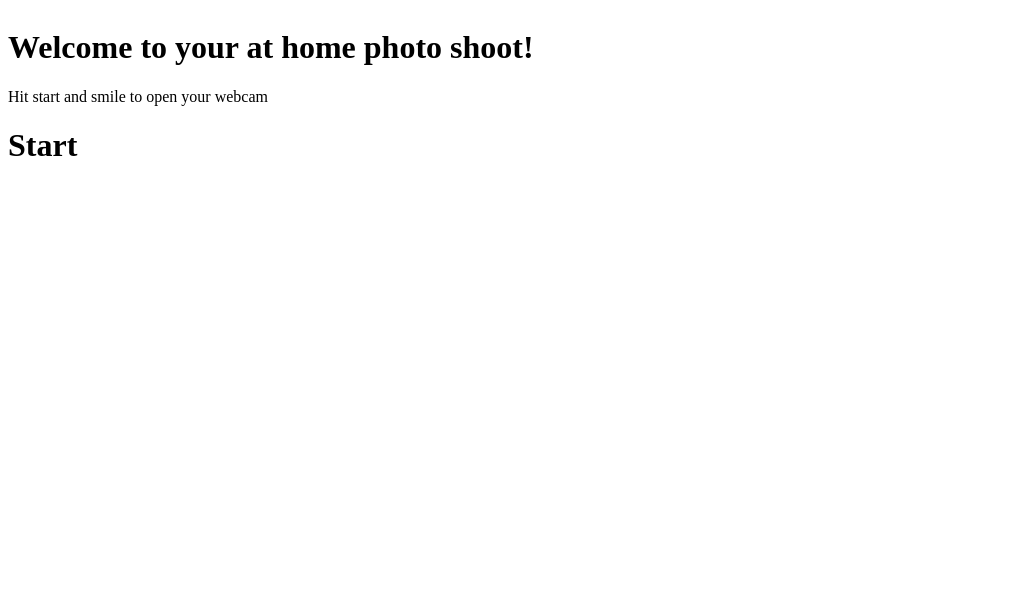
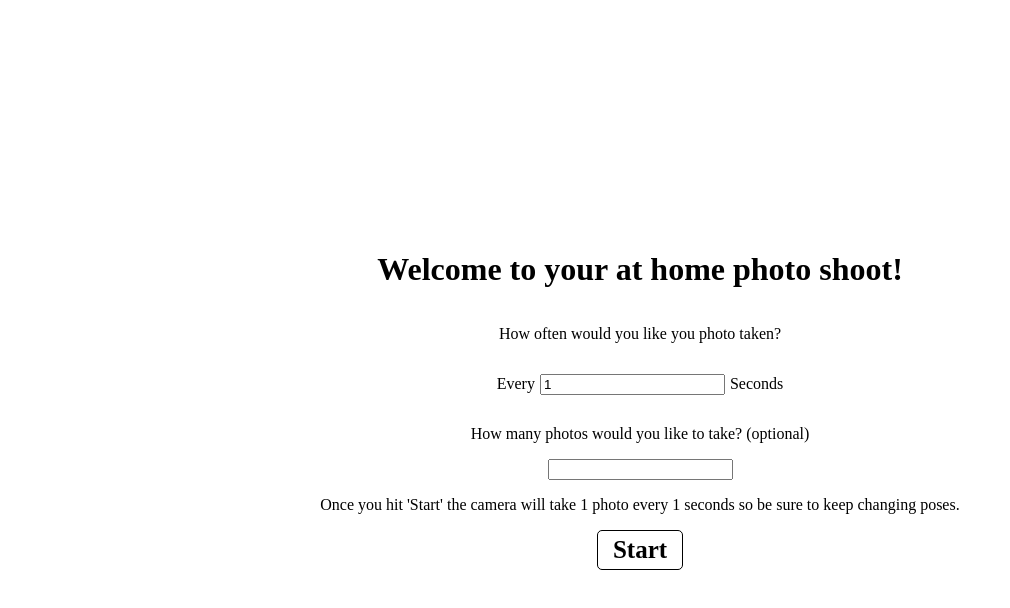
Before and after one commit to snoteboom/Dark_interview, a React (Create React App) app: page / in a window 1280 px wide. Shown: the top 608 px of the page, without its empty margins (0-1010 px from the left). Built offline with nearby package versions, Linux system fonts and the light colour scheme.

Commit message:
Add user ability to select fequency and a max number of photos, as well as the ability to download the image

```diff
--- a/src/App.js
+++ b/src/App.js
@@ -6,20 +6,48 @@ class App extends Component {
   constructor(props){
       super(props)
       this.state = {
-          showWebcam: false
+          showWebcam: false,
+          values: {
+              frequency: 1,
+              maxAmount: null
+          }
       }
   }
 
   allowWebcamUse = () => {
       this.setState({
-          showWebcam: true
+          showWebcam: true,
+      })
+  }
+
+  updateValues = (type, value) => {
+      if(value > 0 || !value){
+          var values = this.state.values
+          values[type] = value
+          this.setState({
+              values: values
+          })
+      }
+  }
+
+  restart = () => {
+      this.setState({
+          showWebcam: false,
+          values: {
+              frequency: 1,
+              maxAmount: null
+          }
       })
   }
 
   render() {
     return (
       <div className="App">
-          {this.state.showWebcam? <WebcamView/> : <WebcamPermissions allowPermissions={this.allowWebcamUse}/>}
+          {this.state.showWebcam?
+              <WebcamView values={this.state.values} restart={this.restart}/>
+              :
+              <WebcamPermissions values={this.state.values} updateValues={this.updateValues.bind(this)} allowPermissions={this.allowWebcamUse}/>
+          }
       </div>
     );
   }
--- a/src/components/WebcamContainer.js
+++ b/src/components/WebcamContainer.js
@@ -1,37 +1,53 @@
 import React, { Component } from 'react';
 import '../styles/styles.scss';
 import Webcamview from './WebcamView.js'
+import ScreenshotList from '../elements/ScreenshotList'
+import ImageModal from '../elements/ImageModal'
 class WebcamContainer extends Component {
 
     constructor(props){
         super(props)
         this.state = {
-            screenshots: []
+            screenshots: [],
+            pause: false
         }
 
     }
 
-    updateScreenshots = (img) =>{
-        if(img){
+    updateScreenshots = (e) =>{
+        if(e){
+            //Need to make sure it adds the image to front of array(not back)
             var screenshots = [...this.state.screenshots]
-            screenshots.push(img)
+            //.push is wrong, fix this before turning in
+            screenshots.push(e)
             this.setState({
                 screenshots: screenshots
             })
         }
     }
 
+    enlargeImage = (e) => {
+        this.setState({
+            pause: true,
+            imgPreview: e
+        })
+    }
+
+    closeModal = () => {
+        this.setState({
+            pause: false,
+            imgPreview: null
+        })
+    }
+
     render() {
         return(
             <div className="Webcam-container">
-                <Webcamview updateScreenshots={this.updateScreenshots.bind(this)}/>
-                {this.state.screenshots.map((img, idx)=>{
-                    return <img className="screenshot"
-                                key={"img" +idx}
-                                src={`${img}`}
-                                alt={`screenshot number ${idx}`}
-                    />
-                })}
+                {this.state.pause && <ImageModal image={this.state.imgPreview} closeModal={this.closeModal}/>}
+                <Webcamview restart={this.props.restart} settings={this.props.values} updateScreenshots={this.updateScreenshots.bind(this)} pause={this.state.pause}/>
+                <h1>Your photos: </h1>
+                {this.state.screenshots.length > 0 && <ScreenshotList enlargeImage={this.enlargeImage.bind(this)} screenshots={this.state.screenshots}/>}
+
             </div>
         )
     }
--- a/src/components/WebcamView.js
+++ b/src/components/WebcamView.js
@@ -1,15 +1,45 @@
 import React, { Component } from 'react';
 import '../styles/styles.scss';
 import Webcam from "react-webcam";
-
+import Button from '../elements/Button'
 class WebcamView extends Component {
 
     constructor(props){
         super(props)
+        this.state = {
+            timer: 0,
+            max: this.props.settings.maxAmount || null
+        }
+        this.interval = null
+        this.frequency = null
+        this.timer = null
     }
 
     componentDidMount() {
-        this.interval = setInterval(() => this.takeScreenShot(), 2000);
+        this.setState({
+            timer: this.props.settings.frequency || 1
+        })
+        this.frequency = this.props.settings.frequency * 1000
+        this.interval = setInterval(() => this.takeScreenShot(), this.frequency );
+        this.timer = setInterval(() =>this.setState({
+            timer:  this.state.timer === 0? this.props.settings.frequency || 1 : this.state.timer - 1
+        }), 1000);
+    }
+
+    componentWillReceiveProps(nextProps) {
+        if(nextProps.pause === true){
+            clearInterval(this.interval)
+            clearInterval(this.timer)
+        }else if(this.props.pause === true && nextProps.pause === false){
+            this.setState({
+                timer: this.props.settings.frequency || 1,
+            }, ()=>{
+                this.interval = setInterval(() => this.takeScreenShot(), this.frequency);
+                this.timer = setInterval(() =>this.setState({
+                    timer:  this.state.timer === 0? this.props.settings.frequency || 1 : this.state.timer - 1
+                }), 1000);
+            })
+        }
     }
 
     setRef = webcam => {
@@ -17,12 +47,27 @@ class WebcamView extends Component {
     };
 
     takeScreenShot=()=>{
-        const imageSrc = this.webcam.getScreenshot();
-        this.props.updateScreenshots(imageSrc)
+        if(this.state.max > 0 || !this.state.max){
+            this.setState({
+                timer: 0,
+                max: this.state.max? this.state.max - 1 : null
+            },()=>{
+                const imageSrc = this.webcam.getScreenshot();
+                this.props.updateScreenshots(imageSrc)
+                if(this.state.max === 0){
+                    clearInterval(this.interval)
+                    clearInterval(this.timer)
+                }
+            })
+        }
+
     }
     render() {
         return (
             <div className="WebcamView">
+                <h1>Smile! Your picture will be taken in {this.state.timer} </h1>
+                {this.state.max || this.state.max === 0 ? <h2>You have {this.state.max} photos left</h2> : <h2></h2>}
+                <Button text="Restart" clickAction={this.props.restart}/>
                 <Webcam
                     audio={false}
                     height={350}
--- /dev/null
+++ b/src/elements/Button.js
@@ -0,0 +1,11 @@
+import React from 'react';
+
+const Button = ({text, clickAction}) =>{
+    return(
+        <div className="button" onClick={()=>clickAction()}>
+            <h1>{text}</h1>
+        </div>
+    );
+}
+
+export default Button
--- /dev/null
+++ b/src/elements/ImageModal.js
@@ -0,0 +1,27 @@
+import React from 'react';
+import Button from'./Button'
+const ImageModal = ({image, closeModal}) =>{
+    var downloadImage = function () {
+        console.log("downloadImage")
+        const url = window.URL.createObjectURL(new Blob([image], {type: 'image/jpeg'}));
+        const link = document.createElement('a');
+        link.style.display = 'none';
+        link.href = url;
+        link.setAttribute('download', 'photoshootImg.jpeg');
+        document.body.appendChild(link);
+        link.click();
+    }
+    return(
+        <div className="image-modal">
+            <div className="image-preview">
+                <img src={`${image}`} alt=""/>
+                <div className="button-container">
+                    <Button text="Download" clickAction={downloadImage}/>
+                    <Button text="Continue" clickAction={closeModal}/>
+                </div>
+            </div>
+        </div>
+    );
+}
+
+export default ImageModal
--- a/src/elements/ScreenshotList.js
+++ b/src/elements/ScreenshotList.js
@@ -1,6 +1,6 @@
 import React from 'react';
 
-const ScreenshotView = ({screenshots}) =>{
+const ScreenshotView = ({screenshots, enlargeImage}) =>{
     return(
 
         <div className="screenshot-view">
@@ -9,6 +9,7 @@ const ScreenshotView = ({screenshots}) =>{
                             key={"img" +idx}
                             src={`${img}`}
                             alt={`screenshot number ${idx}`}
+                            onClick={()=>enlargeImage(img)}
                 />
             })}
         </div>
--- a/src/elements/WebcamPermissions.js
+++ b/src/elements/WebcamPermissions.js
@@ -1,12 +1,24 @@
 import React from 'react';
+import Button from './Button'
+const WebcamPermissions = ({values, allowPermissions, updateValues}) => {
+    return(
+        <div className="webcam-permissions">
+            <h1>Welcome to your at home photo shoot!</h1>
+            <p>How often would you like you photo taken? </p>
 
-const WebcamPermissions = ({allowPermissions}) => (
-    <div className="webcam-permissions">
-        <h1>Welcome to your at home photo shoot!</h1>
-        <p> Hit start and smile to open your webcam</p>
-        <h1 onClick={()=>allowPermissions()}>Start</h1>
-    </div>
-);
+            <div className="form-row">
+                <p>Every</p>
+                <input type="number" value={values.frequency} onChange={(e)=>{updateValues("frequency", e.target.value)}}/>
+                <p>Seconds</p>
+            </div>
+
+            <p>How many photos would you like to take? (optional)</p>
+            <input type="number" value={values.maxAmount} onChange={(e)=>{updateValues("maxAmount", e.target.value)}}/>
+            <p> Once you hit 'Start' the camera will take 1 photo every {values.frequency} seconds {values.maxAmount? "and will take " + values.maxAmount + " photos total" :""} so be sure to keep changing poses.</p>
+            <Button text="Start" clickAction={allowPermissions}/>
+        </div>
+    );
+}
 
 
 
--- a/src/styles/styles.scss
+++ b/src/styles/styles.scss
@@ -1,14 +1,93 @@
-.App{
+html,body, #root, .App{
   display: flex;
   width: 100%;
   height: 100%;
+  align-items: center;
+  justify-content: center;
+}
+.App{
+  .webcam-permissions{
+    display: flex;
+    flex-direction: column;
+    background: white;
+    display: -webkit-flex;
+    display: flex;
+    height: 500px;
+    align-items: center;
+    justify-content: center;
+    padding: 20px;
+    .form-row{
+      display: flex;
+      align-items: center;
+      input{
+        margin-left: 5px;
+        margin-right: 5px;
+      }
+    }
+  }
   .Webcam-container{
-    display: flex;
-    align-items: center;
-    flex-wrap: wrap;
-    .screenshot{
-      object-fit: contain;
+    height: 100%;
+    width: 100%;
+    .image-modal{
+      position: absolute;
+      height: 100%;
+      width: 100%;
+      background: rgba(0, 0, 0, 0.8);
+      display: flex;
+      align-items: center;
+      justify-content: center;
+      .button-container{
+        display: flex;
+        justify-content: space-evenly;
+        width: 50%;
+        margin-top: 15px;
+      }
+      .image-preview{
+        width: 80%;
+        height: 500px;
+        background: #000;
+        display: flex;
+        align-items: center;
+        justify-content: center;
+        flex-direction: column;
+        img{
+          display: flex;
+          object-fit: contain;
+          width: 60%;
+        }
+      }
+    }
+    .WebcamView{
+      display: flex;
+      width: 100%;
+      height: 500px;
+      justify-content: center;
+      flex-direction: column;
+      align-items: center;
+    }
+    .screenshot-view{
+      display: flex;
+      flex-wrap: wrap;
+      justify-content: space-evenly;
+      width: 100%;
+      .screenshot{
+        object-fit: contain;
+        width: 350px;
+        height: 350px;
+        cursor: pointer;
+      }
     }
 
   }
+  .button{
+    border: 1px solid black;
+    padding: 5px 15px;
+    background: white;
+    border-radius: 5px;
+    h1{
+      font-size: 25px;
+      margin: 0;
+      cursor: pointer;
+    }
+  }
 }
```
